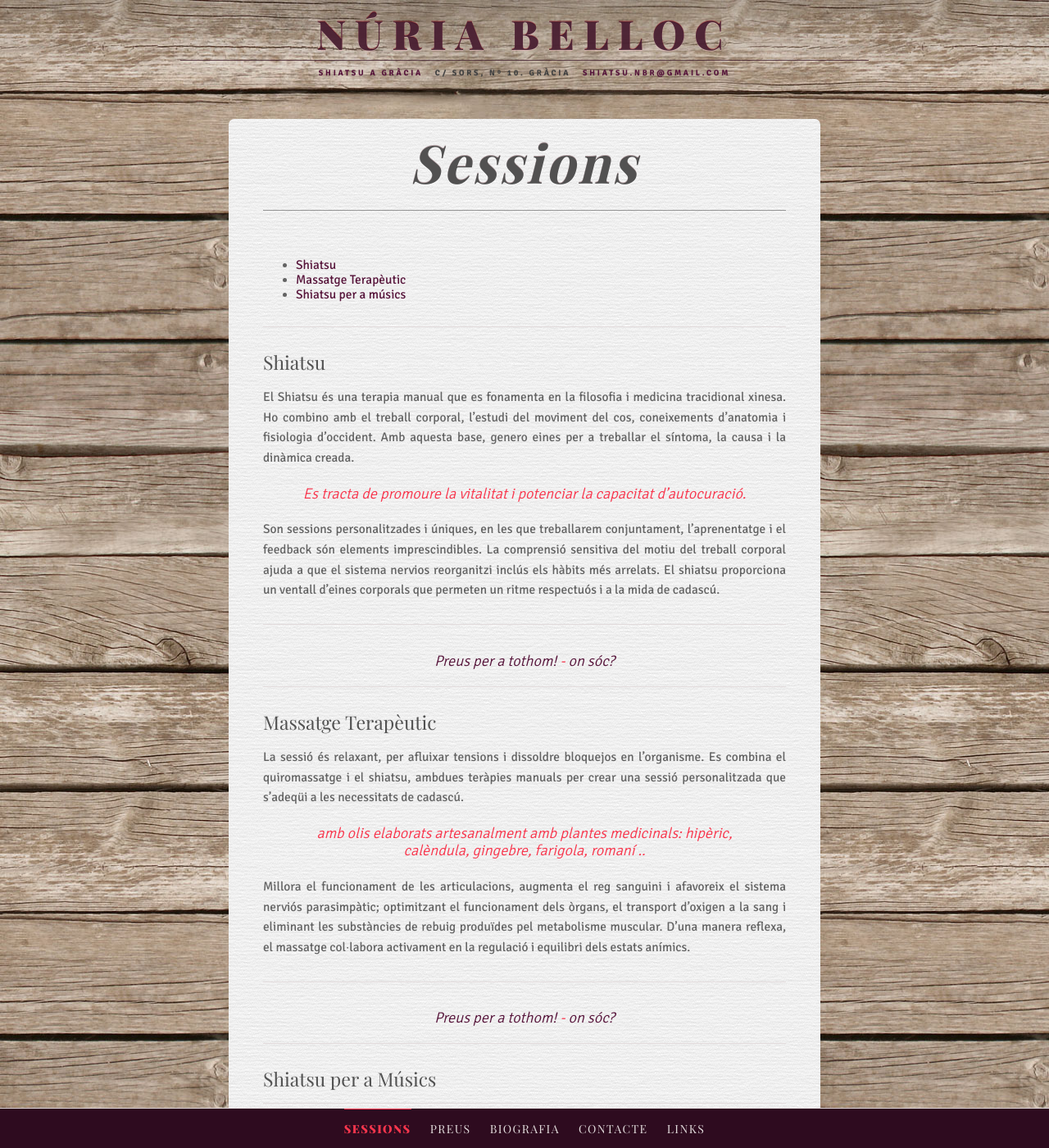
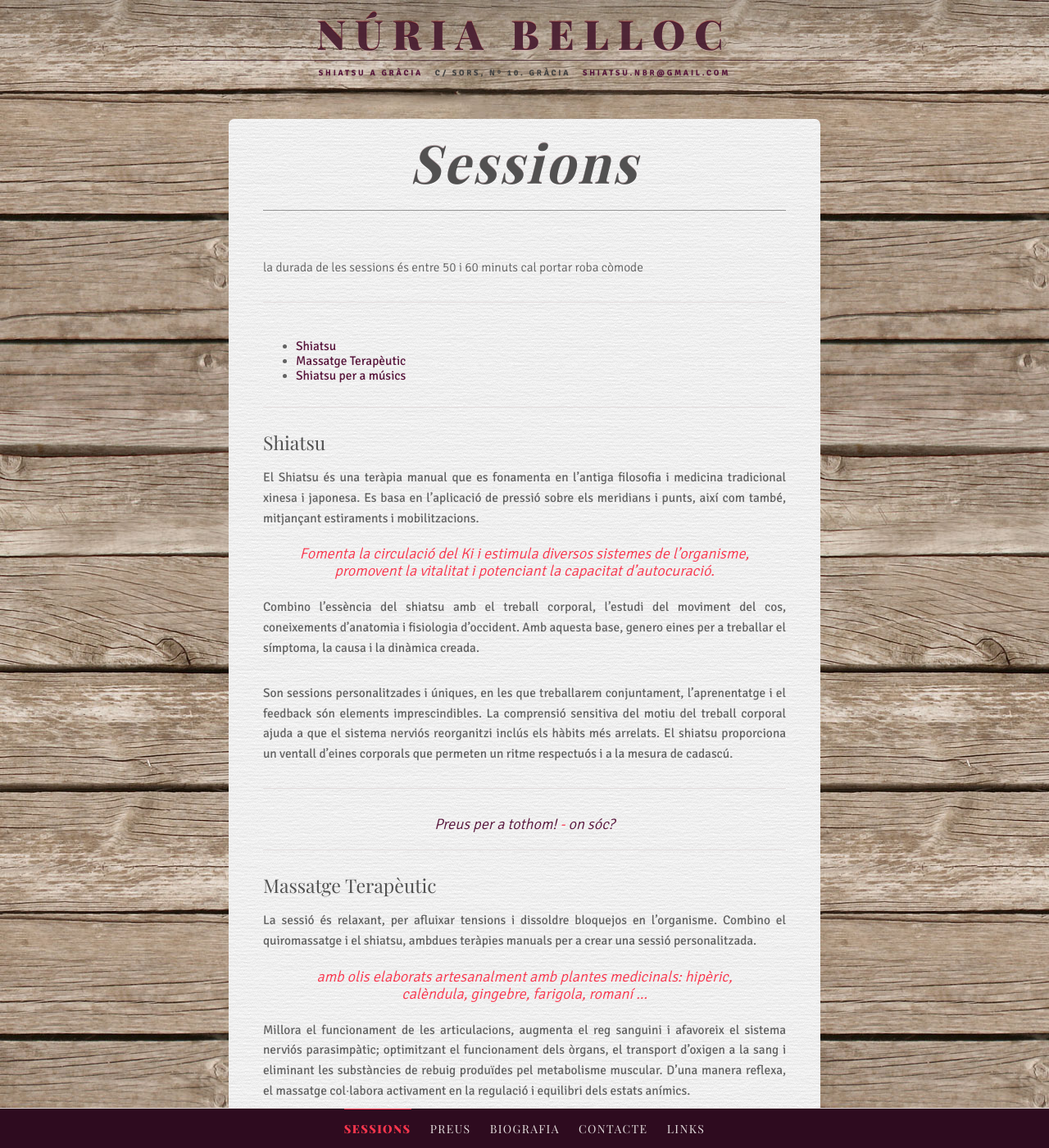
Before and after one commit to agustibr/shiatsu.nuriabelloc.com, a Jekyll site: the page built from 1-sessions.md, in a window 1280 px wide and 1400 px high. Shown: the whole window at 82% size. Built offline with Jekyll 4.4.1, drawn with Linux system fonts in a browser that asks for light colours; nearby versions of some CDN libraries; some web fonts are replaced; some of the changed text lies outside the part shown.

Commit message:
updated texts

```diff
--- a/1-sessions.md
+++ b/1-sessions.md
@@ -4,6 +4,9 @@ description: "shiatsu, massatges a gracia"
 menu: true
 permalink: sessions/
 published: true
+---
+_la durada de les sessions és entre 50 i 60 minuts cal portar roba còmode_
+
 ---
 
 + [Shiatsu](#shiatsu)
@@ -14,11 +17,13 @@ published: true
 
 ## Shiatsu
 
-El Shiatsu és una terapia manual que es fonamenta en la filosofia i medicina tracidional xinesa. Ho combino amb el treball corporal, l'estudi del moviment del cos, coneixements d'anatomia i fisiologia d'occident. Amb aquesta base, genero eines per a treballar el síntoma, la causa i la dinàmica creada.
+El Shiatsu és una teràpia manual que es fonamenta en l'antiga filosofia i medicina tradicional xinesa i japonesa. Es basa en l'aplicació de pressió sobre els meridians i punts, així com també, mitjançant estiraments i mobilitzacions.
 
-> Es tracta de promoure la vitalitat i potenciar la capacitat d'autocuració.
+> Fomenta la circulació del Ki i estimula diversos sistemes de l'organisme, promovent la vitalitat i potenciant la capacitat d'autocuració.
 
-Son sessions personalitzades i úniques, en les que treballarem conjuntament, l'aprenentatge i el feedback són elements imprescindibles. La comprensió sensitiva del motiu del treball corporal ajuda a que el sistema nervios reorganitzi inclús els hàbits més arrelats. El shiatsu proporciona un ventall d'eines corporals que permeten un ritme respectuós i a la mida de cadascú.
+Combino l'essència del shiatsu amb el treball corporal, l’estudi del moviment del cos, coneixements d’anatomia i fisiologia d’occident. Amb aquesta base, genero eines per a treballar el símptoma, la causa i la dinàmica creada.
+
+Son sessions personalitzades i úniques, en les que treballarem conjuntament, l’aprenentatge i el feedback són elements imprescindibles. La comprensió sensitiva del motiu del treball corporal ajuda a que el sistema nerviós reorganitzi inclús els hàbits més arrelats. El shiatsu proporciona un ventall d’eines corporals que permeten un ritme respectuós i a la mesura de cadascú.
 
 ---
 
@@ -28,11 +33,11 @@ Son sessions personalitzades i úniques, en les que treballarem conjuntament, l'
 
 ## Massatge Terapèutic
 
-La sessió és relaxant, per afluixar tensions i dissoldre bloquejos en l'organisme. Es combina el quiromassatge i el shiatsu, ambdues teràpies manuals per crear una sessió personalitzada que s'adeqüi a les necessitats de cadascú.
+La sessió és relaxant, per afluixar tensions i dissoldre bloquejos en l’organisme. Combino el quiromassatge i el shiatsu, ambdues teràpies manuals per a crear una sessió personalitzada.
 
-> amb olis elaborats artesanalment amb plantes medicinals: hipèric, calèndula, gingebre, farigola, romaní ..
+> amb olis elaborats artesanalment amb plantes medicinals: hipèric, calèndula, gingebre, farigola, romaní ...
 
-Millora el funcionament de les articulacions, augmenta el reg sanguini i afavoreix el sistema nerviós parasimpàtic; optimitzant el funcionament dels òrgans, el transport d'oxigen a la sang i eliminant les substàncies de rebuig produïdes pel metabolisme muscular. D'una manera reflexa, el massatge col∙labora activament en la regulació i equilibri dels estats anímics.
+Millora el funcionament de les articulacions, augmenta el reg sanguini i afavoreix el sistema nerviós parasimpàtic; optimitzant el funcionament dels òrgans, el transport d’oxigen a la sang i eliminant les substàncies de rebuig produïdes pel metabolisme muscular. D’una manera reflexa, el massatge col∙labora activament en la regulació i equilibri dels estats anímics.
 
 ---
 
@@ -44,15 +49,12 @@ Millora el funcionament de les articulacions, augmenta el reg sanguini i afavore
 
 ---
 
-<!--
+Les sessions van adreçades a aquells músics que tinguin una motivació per a pal·liar els danys que ocasionen algunes postures corporals i moviments repetitius, amb la intenció de trobar nous recursos propis i cercar més fluïdesa en el moviment i la respiració.
 
-
-At vero eos et accusamus et iusto odio dignissimos ducimus qui blanditiis praesentium voluptatum deleniti atque corrupti quos dolores et quas molestias excepturi sint occaecati cupiditate non provident, similique sunt in culpa qui officia deserunt mollitia animi, id est laborum et dolorum fuga. Et harum quidem rerum facilis est et expedita distinctio. Nam libero tempore, cum soluta nobis est eligendi optio.
+El motiu principal de les sessions individuals és centrar-nos una o vàries dolencies generades per un hàbit postural, en les quals em focalitzaré en la persona i no en la tècnica.  Al llarg de les sessions es combinarà la percepció d'un/a mateix/a al tocar, i en base a la petició de cada músic farem un treball corporal propi del shiatsu. En els casos que cregui convenient prepararé material didàctic per la comprensió del treball corporal. Son sessions basades en l’experimentació, la resolució i l’aprenentatge de noves maneres de moure’s, potenciant els recursos individuals de cada músic.
 
 ---
 
-> [Preus per a tothom!]({{site.baseurl}}/preus)
+> [Preus per a tothom!]({{site.baseurl}}/preus) - [on sóc?]({{site.baseurl}}/contacte)
 
 ---
-
--->
--- a/_config.yml
+++ b/_config.yml
@@ -1,9 +1,10 @@
 # Site settings
 title: "Núria Belloc"
 description_short: "Shiatsu a Gràcia"
-description: "El shiatsu és una eina de contacte entre persones, un procés en moviment constant i en continua evolució."
+description: "El shiatsu és una eina de contacte entre persones, un procés en moviment i en continua evolució."
 
 email: shiatsu.nbr@gmail.com
+addr: "c/ Sors, nº 10. Gràcia"
 address: "c/ Sors, nº 10. Gràcia"
 tel: (+34) 651 862 122
 
--- a/_includes/site-header
+++ b/_includes/site-header
@@ -8,7 +8,7 @@
       </h1>
       <p class="site-meta">
         <a class="site-description" href="{{ site.baseurl | prepend: site.url }}/contacte">{{ site.description_short }}</a>
-        <span class="site-address">{{site.address}}</span>
+        <span class="site-address">{{site.addr}}</span>
         <a class="site-email" href="mailto:{{ site.email }}">{{ site.email }}</a>
       </p>
     </div>
```
Also changed, not shown: 3-bio.md (+7 -4 lines), 5-links.md (+2 -0 lines).
